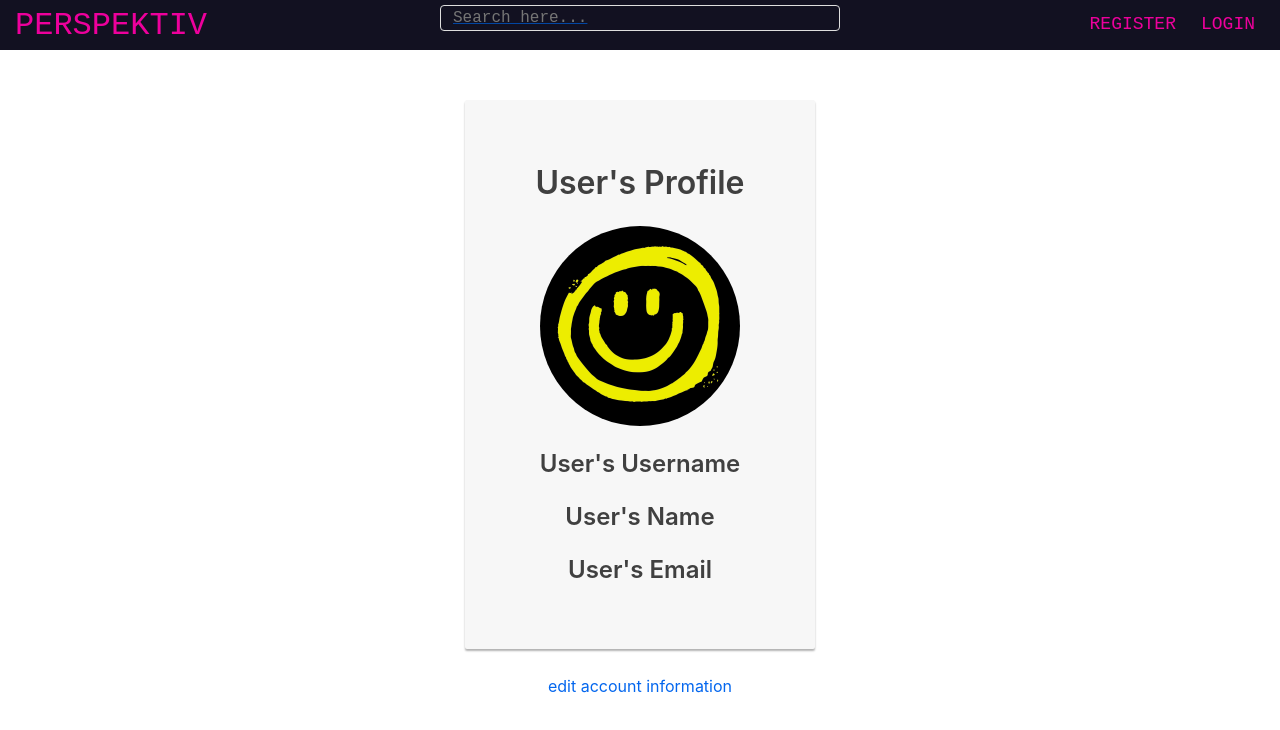
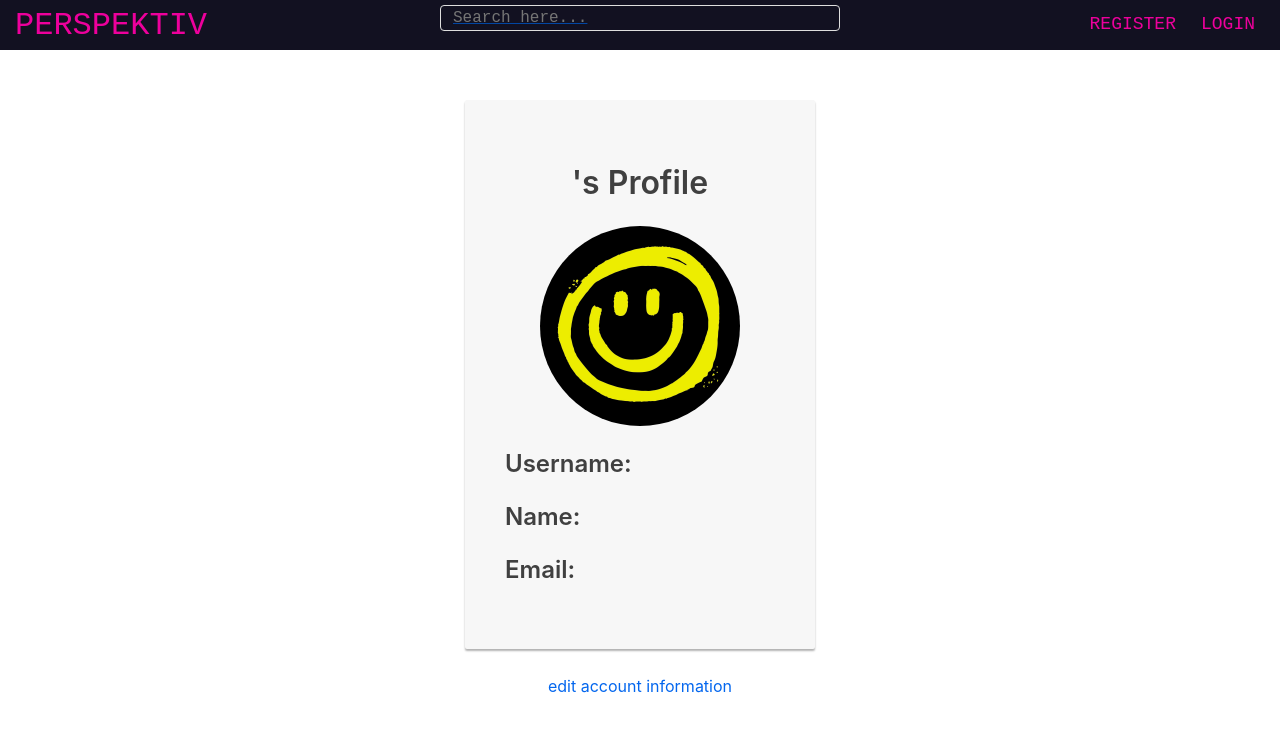
Before and after one commit to EthanRWagner/Perspektiv, a React (Create React App) app in the folder frontend/: page /profile in a window 1280 px wide. Shown: the top 730 px of the page. Built offline with nearby package versions, Linux system fonts and the light colour scheme; no server answers.

Commit message:
working on front end functionality of the edit profile page

```diff
--- a/frontend/src/components/EditProfile.js
+++ b/frontend/src/components/EditProfile.js
@@ -1,10 +1,13 @@
-import React from 'react';
+import React, {useState} from 'react';
 import logo from '../img/temp-user.png'
 import "../css/App.css"
 import "../css/Register.css"
 import Form from "react-validation/build/form";
 import Input from "react-validation/build/input";
+import axios from 'axios';
 // import PropTypes from "prop-types";
+
+const port = 8675;
 
 function EditProfile(){
     const [user, setUser] = useState({
@@ -55,7 +58,7 @@ function EditProfile(){
 
     async function attemptFind(person){
         try {
-            const response = await axios.post(`http://localhost:${port}/signin`, person);
+            const response = await axios.post(`http://localhost:${port}/edit`, person);
             return response;
         }
         catch (error) {
--- a/frontend/src/components/Profile.js
+++ b/frontend/src/components/Profile.js
@@ -1,10 +1,33 @@
-import React from 'react';
+import React, {useState, useRef} from 'react';
 import logo from '../img/temp-user.png'
 import "../css/App.css"
 import "../css/Register.css"
+import axios from 'axios';
 // import PropTypes from "prop-types";
 
+const port = 8675;
+
 function Profile(){
+    const getUser =  async () => {
+        var id = window.sessionStorage.getItem("id");
+        try {
+            var response = await axios.get(`http://localhost:${port}/users/${id}`)
+            setUser(response.data.user);
+        }
+        catch(er) {
+            console.log(er);
+        }
+    }
+
+    const [user, setUser] = useState({});
+
+    const initializedRef = useRef(false);
+
+    if (!initializedRef.current) {
+      initializedRef.current = true;
+      getUser();
+    }
+
     return (
         <div className='col-md-12'>
             {/* <h2 className='logo-center'>User&apos;s Profile</h2>
@@ -13,11 +36,11 @@ function Profile(){
             <h4 className='logo-center'>User&apos;s Name</h4>
             <h4 className='logo-center'>User&apos;s Email</h4> */}
             <div className='card card-container'>
-                <h2 className='profile-center'>User&apos;s Profile</h2>
+                <h2 className='profile-center'>{user.username}&apos;s Profile</h2>
                 <img src={logo} className='user-center-circle'/>
-                <h4 className='profile-center'>User&apos;s Username</h4>
-                <h4 className='profile-center'>User&apos;s Name</h4>
-                <h4 className='profile-center'>User&apos;s Email</h4>
+                <h4 className='profile-left'>Username: {user.username}</h4>
+                <h4 className='profile-left'>Name: {user.fullName}</h4>
+                <h4 className='profile-left'>Email: {user.email}</h4>
             </div>
         </div>
     );
--- a/frontend/src/css/App.css
+++ b/frontend/src/css/App.css
@@ -51,6 +51,15 @@
   display: flex;
   justify-content: center;
   align-items: center;
+  margin-left: auto;
+  margin-right: auto;
+  border-radius: 15px;
+}
+
+.profile-left{
+  display: flex;
+  justify-content: left;
+  align-items: left;
   margin-left: auto;
   margin-right: auto;
   border-radius: 15px;
```
